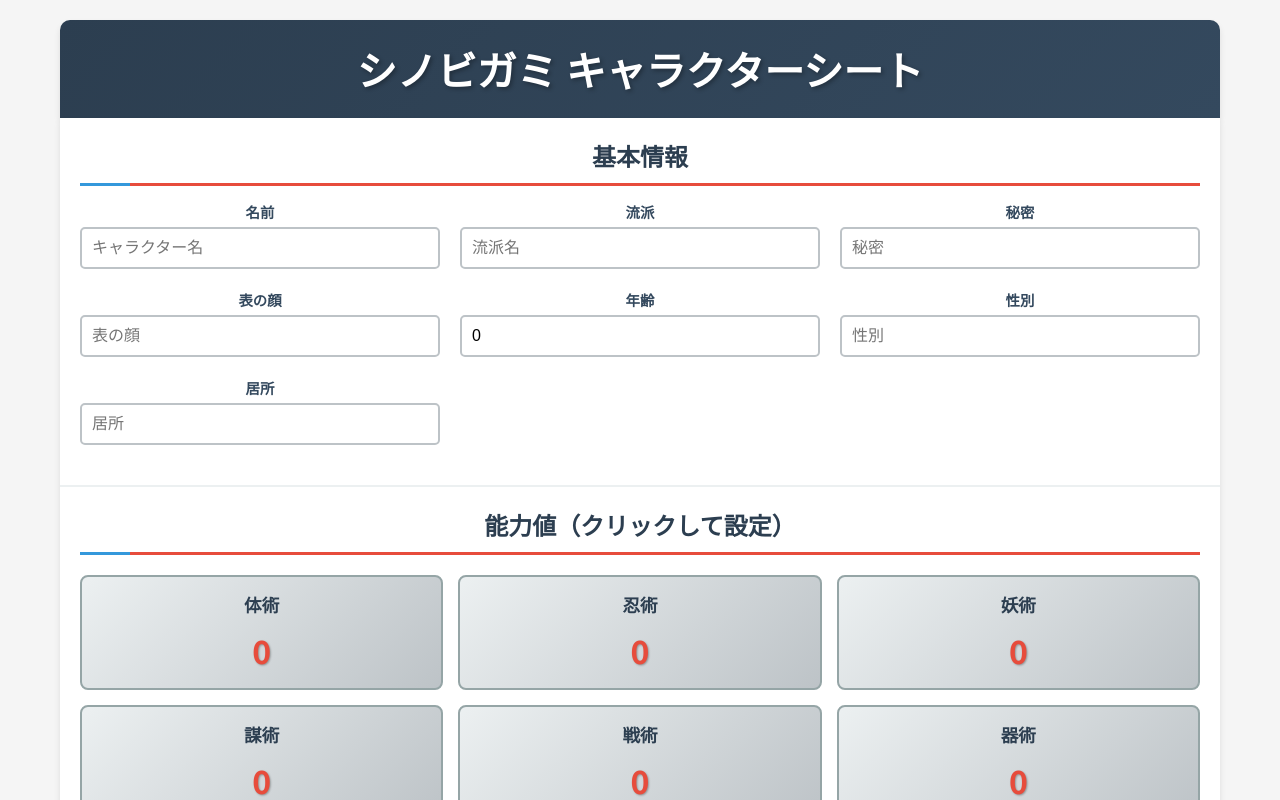
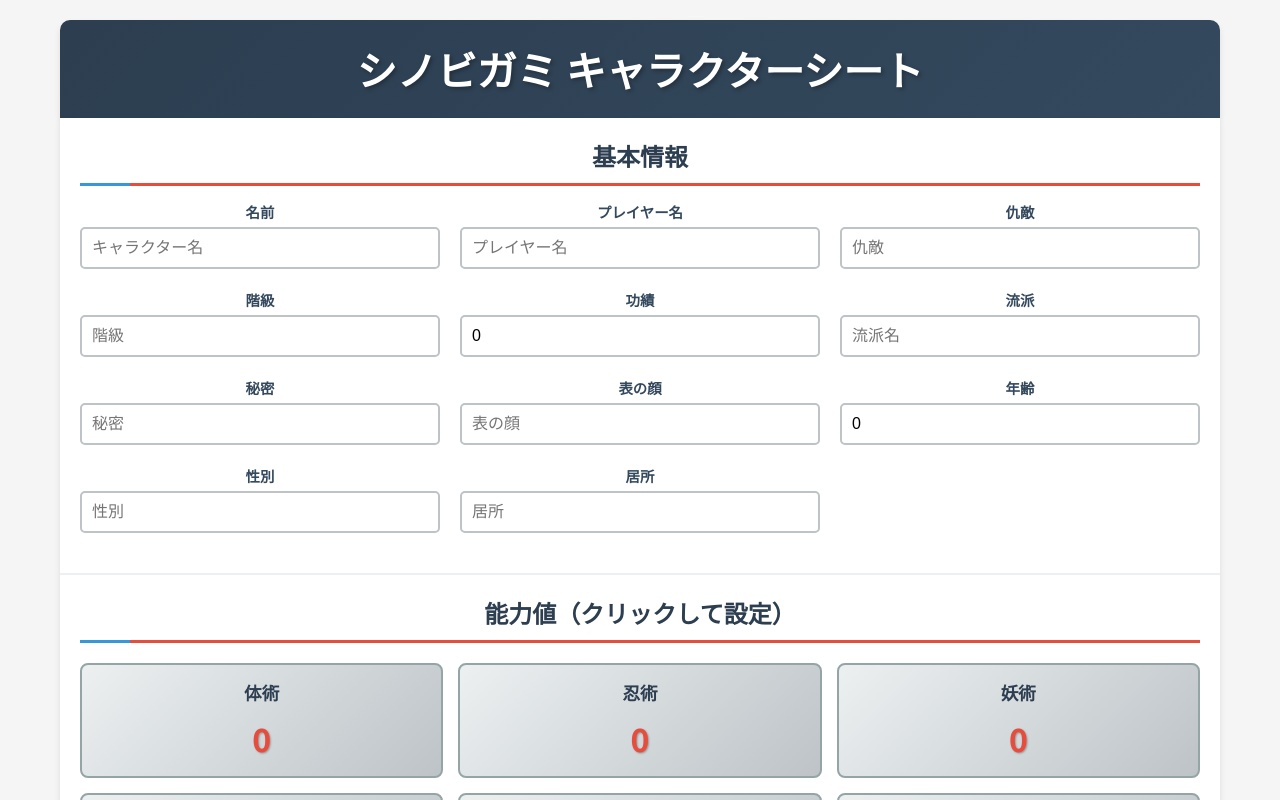
Before and after one commit to 1010kazu/shinobigami-character-sheet, a React (Create React App) app: page / in a window 1280 px wide. Shown: the top 800 px of the page. Built offline with nearby package versions, Linux system fonts and the light colour scheme.

Commit message:
基本情報にプレイヤー名・仇敵・階級・功績を追加（功績は整数）

```diff
--- a/src/components/CharacterSheet.tsx
+++ b/src/components/CharacterSheet.tsx
@@ -30,6 +30,10 @@
 const CharacterSheet: React.FC = () => {
   const [character, setCharacter] = useState<Character>({
     name: '',
+    playerName: '',
+    rival: '',
+    rank: '',
+    achievement: 0,
     school: '',
     secret: '',
     publicFace: '',
@@ -152,6 +156,40 @@
                 value={character.name}
                 onChange={(e) => setCharacter(prev => ({ ...prev, name: e.target.value }))}
                 placeholder="キャラクター名"
+              />
+            </FormGroup>
+            <FormGroup>
+              <Label>プレイヤー名</Label>
+              <Input
+                value={character.playerName}
+                onChange={(e) => setCharacter(prev => ({ ...prev, playerName: e.target.value }))}
+                placeholder="プレイヤー名"
+              />
+            </FormGroup>
+            <FormGroup>
+              <Label>仇敵</Label>
+              <Input
+                value={character.rival}
+                onChange={(e) => setCharacter(prev => ({ ...prev, rival: e.target.value }))}
+                placeholder="仇敵"
+              />
+            </FormGroup>
+            <FormGroup>
+              <Label>階級</Label>
+              <Input
+                value={character.rank}
+                onChange={(e) => setCharacter(prev => ({ ...prev, rank: e.target.value }))}
+                placeholder="階級"
+              />
+            </FormGroup>
+            <FormGroup>
+              <Label>功績</Label>
+              <Input
+                type="number"
+                min="0"
+                value={character.achievement}
+                onChange={(e) => setCharacter(prev => ({ ...prev, achievement: Number(e.target.value) }))}
+                placeholder="功績"
               />
             </FormGroup>
             <FormGroup>
--- a/src/types/character.ts
+++ b/src/types/character.ts
@@ -1,6 +1,10 @@
 export interface Character {
   // 基本情報
   name: string;
+  playerName: string; // プレイヤー名
+  rival: string;      // 仇敵
+  rank: string;       // 階級
+  achievement: number; // 功績
   school: string;
   secret: string;
   publicFace: string;
```
